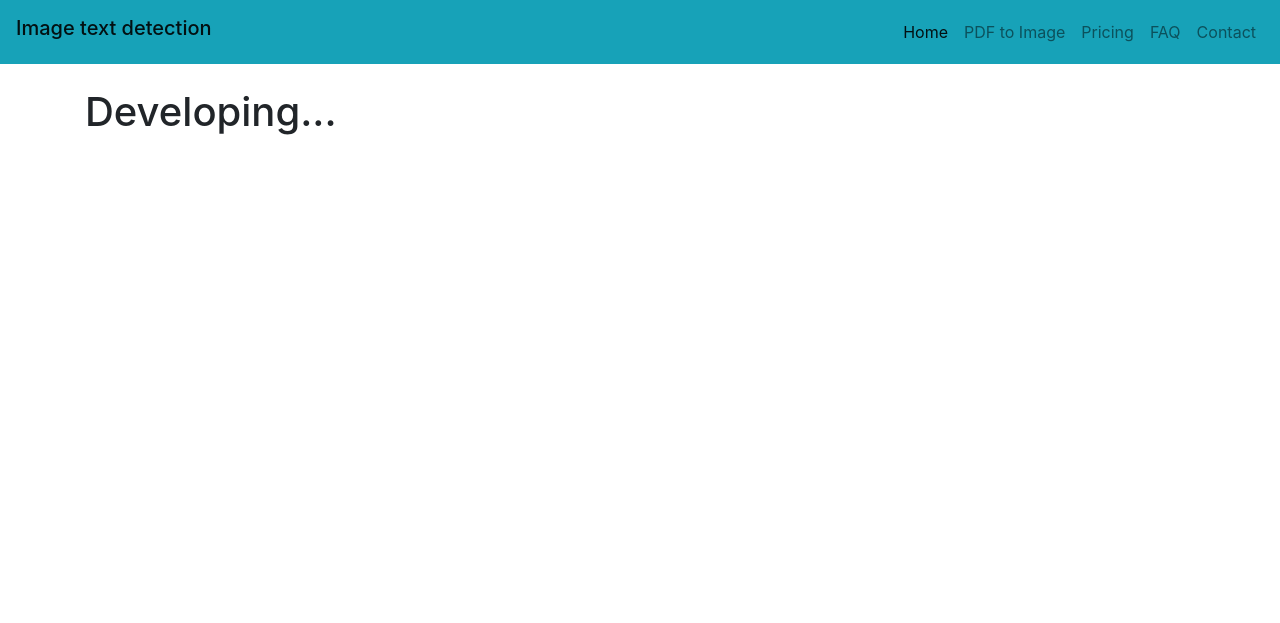
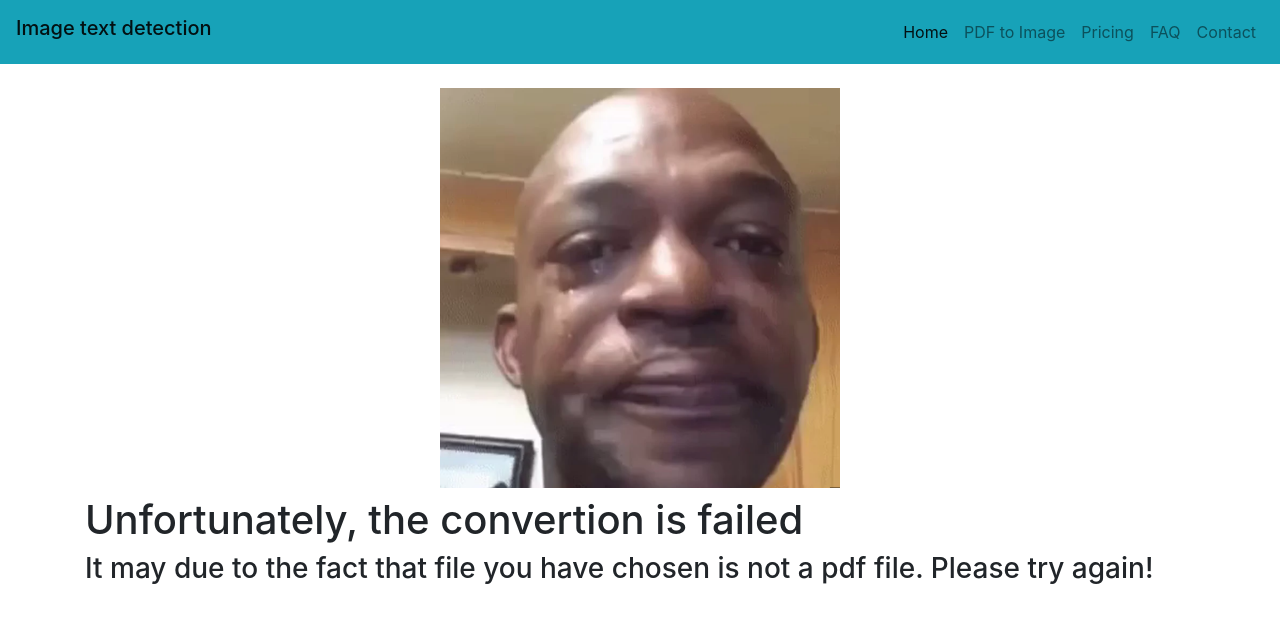
Before and after one commit to hoangbros03/ImageOCR, a Flask app: template templates/cvt-fail.html in a window 1280 px wide. Shown: the top 623 px of the page. Run offline with Flask 3, Linux system fonts and the light colour scheme; the template is opened without the code that fills it, so the values that code supplies are empty; some libraries are stand-ins or nearby versions.

Commit message:
make html files ok

```diff
--- a/app.py
+++ b/app.py
@@ -3,6 +3,7 @@ from flask_uploads import UploadSet, IMAGES, configure_uploads
 from flask_wtf import FlaskForm
 from flask_wtf.file import FileField, FileRequired, FileAllowed
 from wtforms import SubmitField
+
 import sys
 sys.path.append("models/mmocr")
 from src.mainProgram import *
--- a/convert.py
+++ b/convert.py
@@ -1,4 +1,4 @@
-from flask import Blueprint, Flask, render_template, request
+from flask import Blueprint, Flask, render_template, request, send_from_directory
 from flask_wtf import FlaskForm
 import pandas as pd
 import uuid
@@ -48,3 +48,7 @@ def convert():
         return render_template("cvt-success.html", images= images,zip_file_path = zip_file_path)
     else:
         return render_template("pdf2image.html")
+
+@pdf2image_bf.route('/pdf_images/<dir1>/<dir2>')
+def get_zip_file(dir1, dir2):
+    return send_from_directory("pdf_images/"+dir1, dir2)
--- a/templates/cvt-fail.html
+++ b/templates/cvt-fail.html
@@ -1,3 +1,11 @@
 {% extends "index.html" %} {% block content %}
-<h1>Developing...</h1>
+<div class="justify-content-center">
+    <div>
+      <img src="{{url_for("static",filename ="cvt-fail.png")}}"
+      alt="convert failed" width="400px" height="400px" class="mx-auto
+      d-block"/>
+    </div>
+    <h1 class="mt-2">Unfortunately, the convertion is failed</h1>
+    <h3 class="mt-2">It may due to the fact that file you have chosen is not a pdf file. Please try again!</h3>
+  </div>
 {% endblock %}
--- a/templates/under-construction.html
+++ b/templates/under-construction.html
@@ -3,5 +3,5 @@
     <img src="{{url_for("static",filename ="404image.jpg")}}" alt="404 image"
     width="400px" height="400px" class="mx-auto d-block"/>
 </div>
-<h1>Sorry, I'm building this features. Please comeback later...</h1>
+<h1>Sorry, I'm building this features. If you have interested in purchasing, please go to <a href="/contact">here</a> and give me some information...</h1>
 {% endblock %}
```
Also changed, not shown: config.py (+1 -6 lines), contact.py (+1 -8 lines), templates/cvt-success.html (+10 -1 lines), pdf_images/808e66ed-019d-43d6-93d8-db3086aa5dca/0.jpg (renamed from pdf_images/02281e67-582e-4c42-af67-51adc603c48d/0.jpg), static/cvt-fail.png (added), 4 other files.
